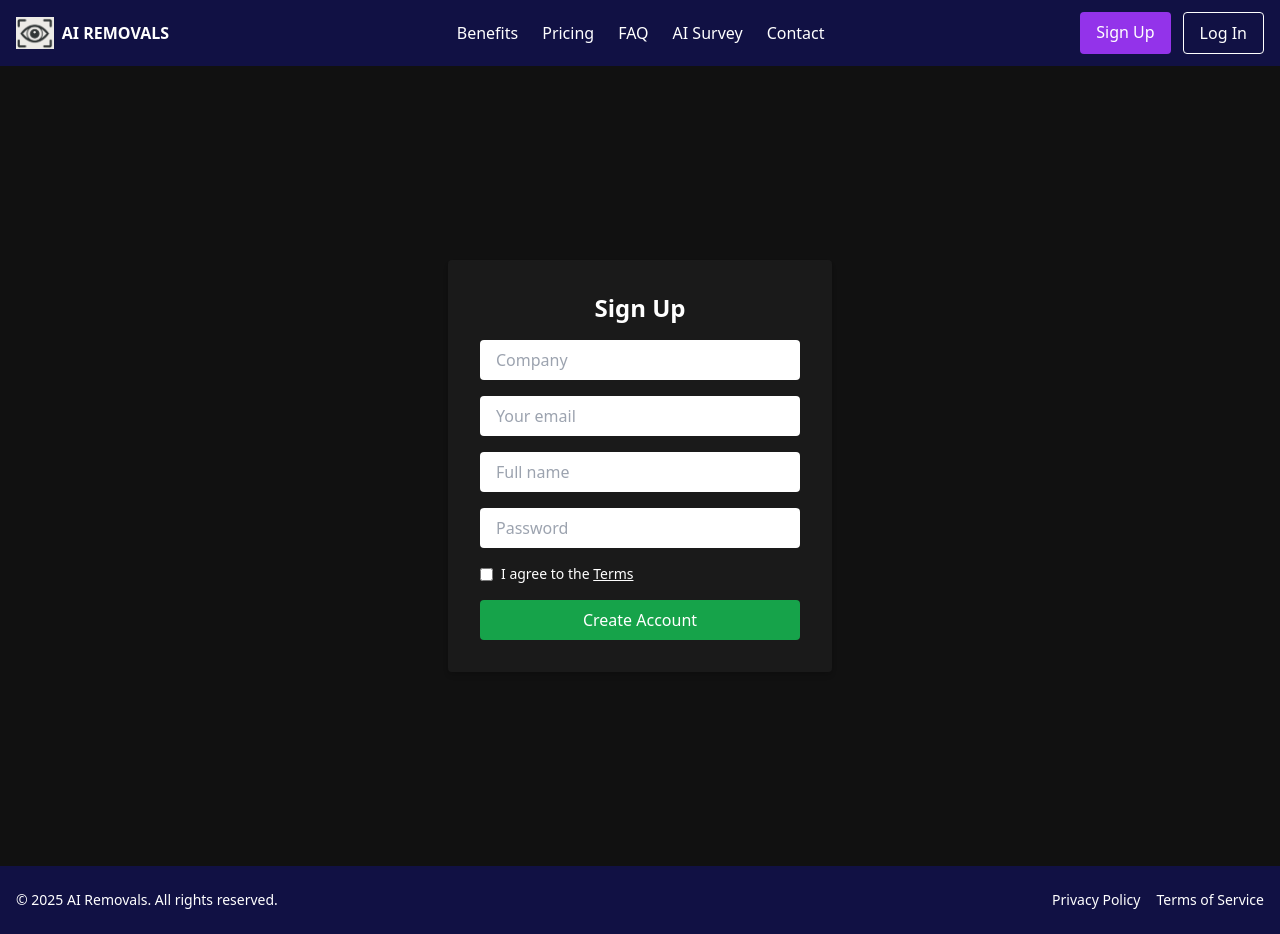
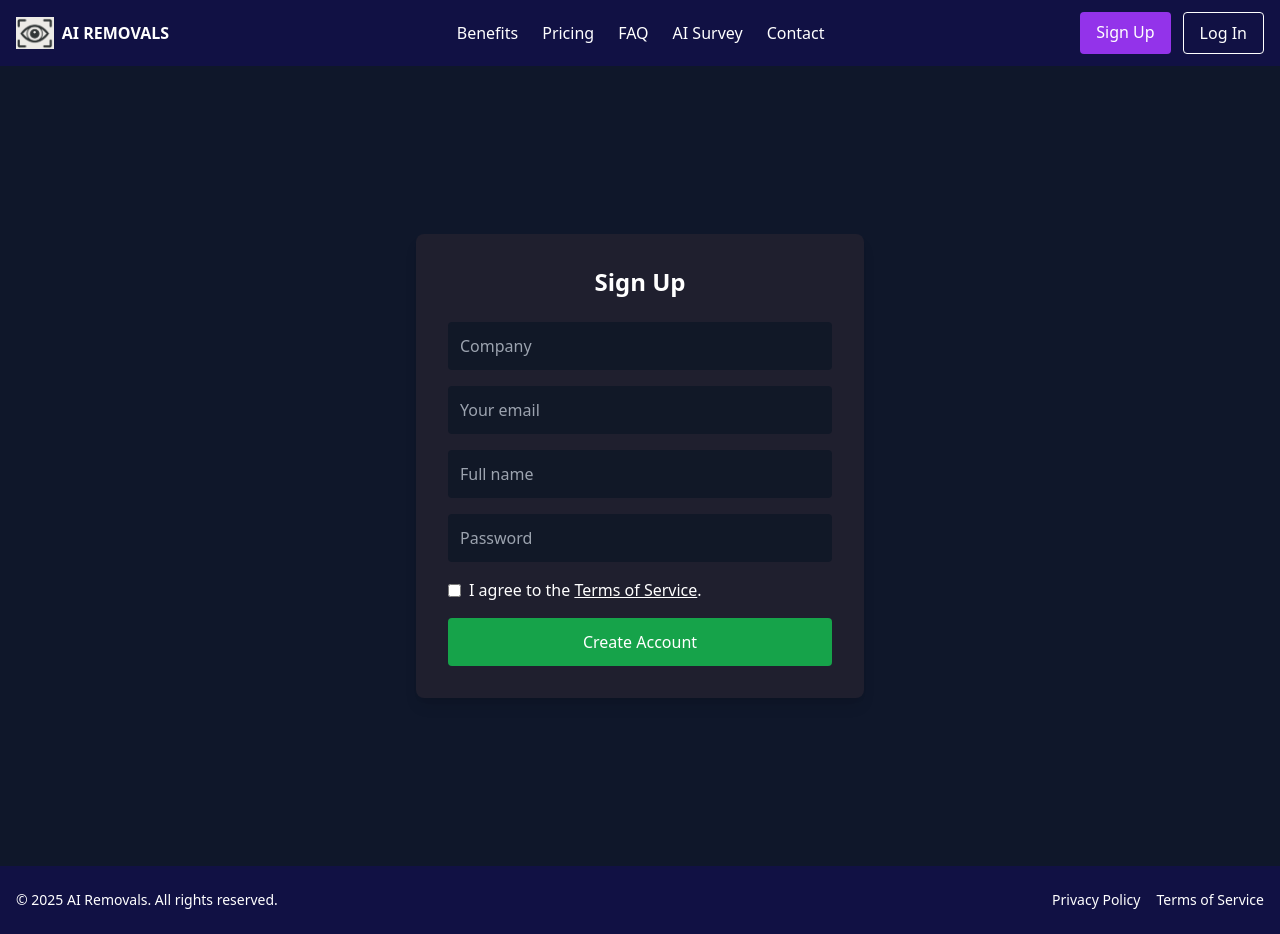
Before and after one commit to Gullmegler/mitt-prosjekt, a React (Create React App) app: page /signup in a window 1280 px wide. Built offline with nearby package versions, Linux system fonts and the light colour scheme.

Commit message:
Update SignUp.jsx

```diff
--- a/src/components/SignUp.jsx
+++ b/src/components/SignUp.jsx
@@ -1,38 +1,42 @@
-import React, { useState, useEffect } from "react";
+import React, { useEffect, useState } from "react";
 import { useLocation } from "react-router-dom";
-import { Link } from "react-router-dom";
 
-export default function SignUp() {
+const SignUp = () => {
   const location = useLocation();
+  const [email, setEmail] = useState("");
+  const [company, setCompany] = useState("");
+  const [fullName, setFullName] = useState("");
+  const [password, setPassword] = useState("");
+  const [agree, setAgree] = useState(false);
+
+  useEffect(() => {
     const params = new URLSearchParams(location.search);
-  const emailParam = params.get("email") || "";
-
-  const [company, setCompany] = useState("");
-  const [email, setEmail] = useState(emailParam);
-  const [name, setName] = useState("");
-  const [password, setPassword] = useState("");
-  const [agreed, setAgreed] = useState(false);
+    const emailParam = params.get("email");
+    if (emailParam) {
+      setEmail(emailParam);
+    }
+  }, [location]);
 
   const handleSubmit = (e) => {
     e.preventDefault();
-    if (!agreed) {
-      alert("Please agree to the Terms of Service.");
+    if (!agree) {
+      alert("You must agree to the terms of service.");
       return;
     }
-    // Her kan du legge til faktisk submit-logikk
-    alert(`Account created for ${company}`);
+    // Handle sign up logic
   };
 
   return (
-    <div className="min-h-screen flex flex-col items-center justify-center bg-[#111] text-white px-4">
-      <form onSubmit={handleSubmit} className="bg-[#1a1a1a] p-8 rounded shadow-md w-full max-w-sm space-y-4">
-        <h2 className="text-2xl font-bold text-center">Sign Up</h2>
+    <section className="bg-[#0f172a] text-white py-20 min-h-screen flex flex-col justify-center">
+      <div className="max-w-md mx-auto bg-[#1f1f2e] p-8 rounded-lg shadow-lg w-full">
+        <h2 className="text-2xl font-bold mb-6 text-center">Sign Up</h2>
+        <form onSubmit={handleSubmit} className="space-y-4">
           <input
             type="text"
             placeholder="Company"
             value={company}
             onChange={(e) => setCompany(e.target.value)}
-          className="w-full px-4 py-2 rounded text-black"
+            className="w-full p-3 rounded bg-gray-900 text-white"
             required
           />
           <input
@@ -40,15 +44,15 @@ export default function SignUp() {
             placeholder="Your email"
             value={email}
             onChange={(e) => setEmail(e.target.value)}
-          className="w-full px-4 py-2 rounded text-black"
+            className="w-full p-3 rounded bg-gray-900 text-white"
             required
           />
           <input
             type="text"
             placeholder="Full name"
-          value={name}
-          onChange={(e) => setName(e.target.value)}
-          className="w-full px-4 py-2 rounded text-black"
+            value={fullName}
+            onChange={(e) => setFullName(e.target.value)}
+            className="w-full p-3 rounded bg-gray-900 text-white"
             required
           />
           <input
@@ -56,23 +60,28 @@ export default function SignUp() {
             placeholder="Password"
             value={password}
             onChange={(e) => setPassword(e.target.value)}
-          className="w-full px-4 py-2 rounded text-black"
+            className="w-full p-3 rounded bg-gray-900 text-white"
             required
           />
-        <div className="flex items-center">
+          <div className="flex items-center space-x-2">
             <input
               type="checkbox"
-            checked={agreed}
-            onChange={(e) => setAgreed(e.target.checked)}
-            className="mr-2"
+              checked={agree}
+              onChange={() => setAgree(!agree)}
+              className="accent-purple-600"
               required
             />
-          <label className="text-sm">
-            I agree to the <Link to="/terms" className="underline">Terms</Link>
+            <label>
+              I agree to the <a href="/terms" className="underline">Terms of Service</a>.
             </label>
           </div>
-        <button type="submit" className="w-full bg-green-600 hover:bg-green-700 py-2 rounded text-white">Create Account</button>
+          <button type="submit" className="w-full py-3 bg-green-600 rounded hover:bg-green-700 transition">
+            Create Account
+          </button>
         </form>
       </div>
+    </section>
   );
-}
+};
+
+export default SignUp;
```
Lines whose indentation alone changed are shown as unchanged.
